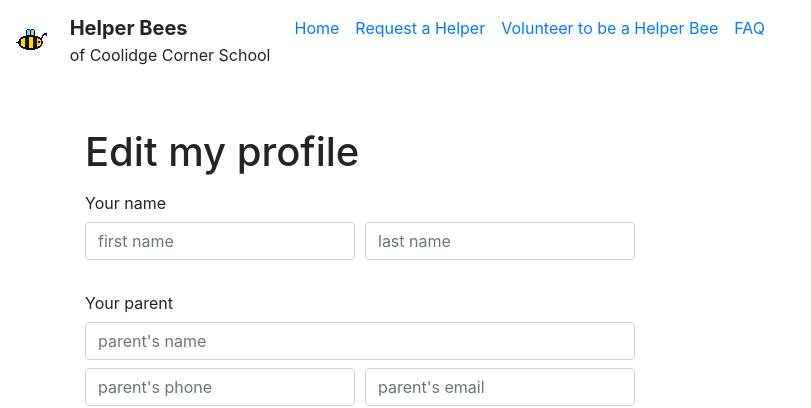
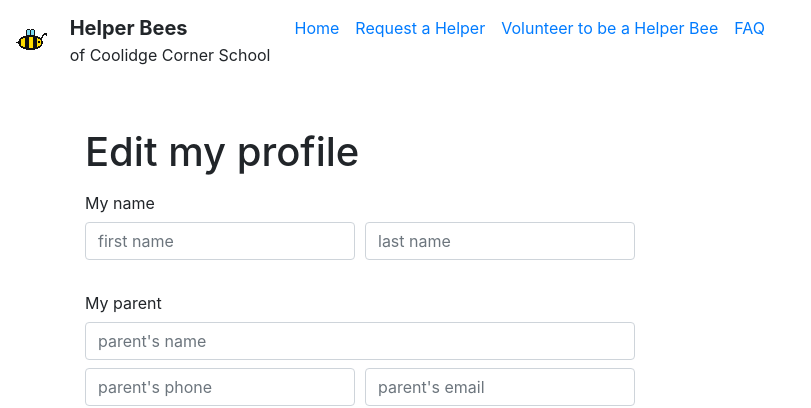
Before and after one commit to CoolidgeCornerSchool/helperbees, a Jekyll site: the page built from edit_user.html, in a window 1280 px wide. Shown: the top 408 px of the page, without its empty margins (0-811 px from the left). Built offline with Jekyll 4.4.1, drawn with Linux system fonts in a browser that asks for light colours; comment, search, counter and statistics services are not loaded.

Commit message:
change title

```diff
--- a/edit_user.html
+++ b/edit_user.html
@@ -11,7 +11,7 @@ title: Edit user
 
 <form class="edit_user">
   <input type="hidden" id="user_id" required />
-  <label class="col-form-label" for="first_name">Your name</label>
+  <label class="col-form-label" for="first_name">My name</label>
     <div class="form-row mb-2">
       <div class="col-3">
         <input type="text" class="form-control" id="first_name" name="first_name" placeholder="first name" required />
@@ -20,7 +20,7 @@ title: Edit user
         <input type="text" class="form-control" id="last_name" name="last_name" placeholder="last name" required />
       </div>
     </div>
-    <label class="col-form-label mt-3" for="parent_name">Your parent</label>
+    <label class="col-form-label mt-3" for="parent_name">My parent</label>
     <div class="form-row mb-2">
       <div class="col-6">
         <input type="text" class="form-control" id="parent_name" name="parent_name" placeholder="parent's name" required/>
```
